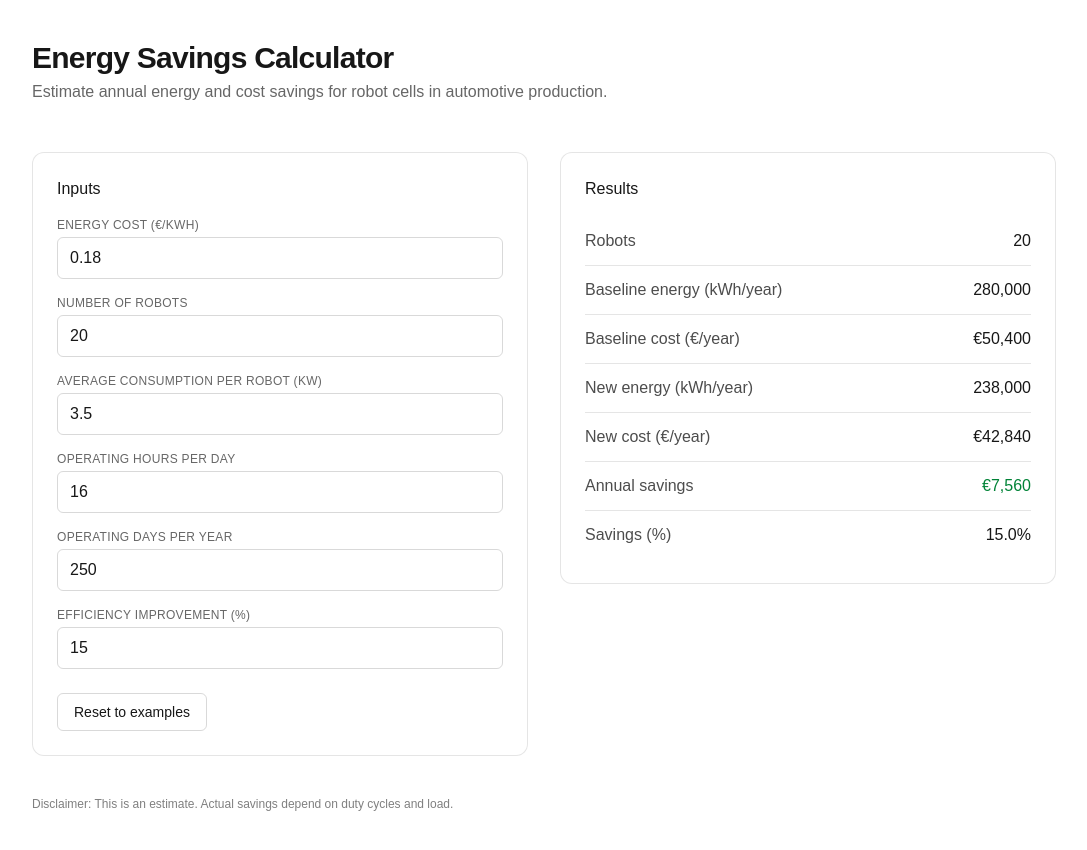
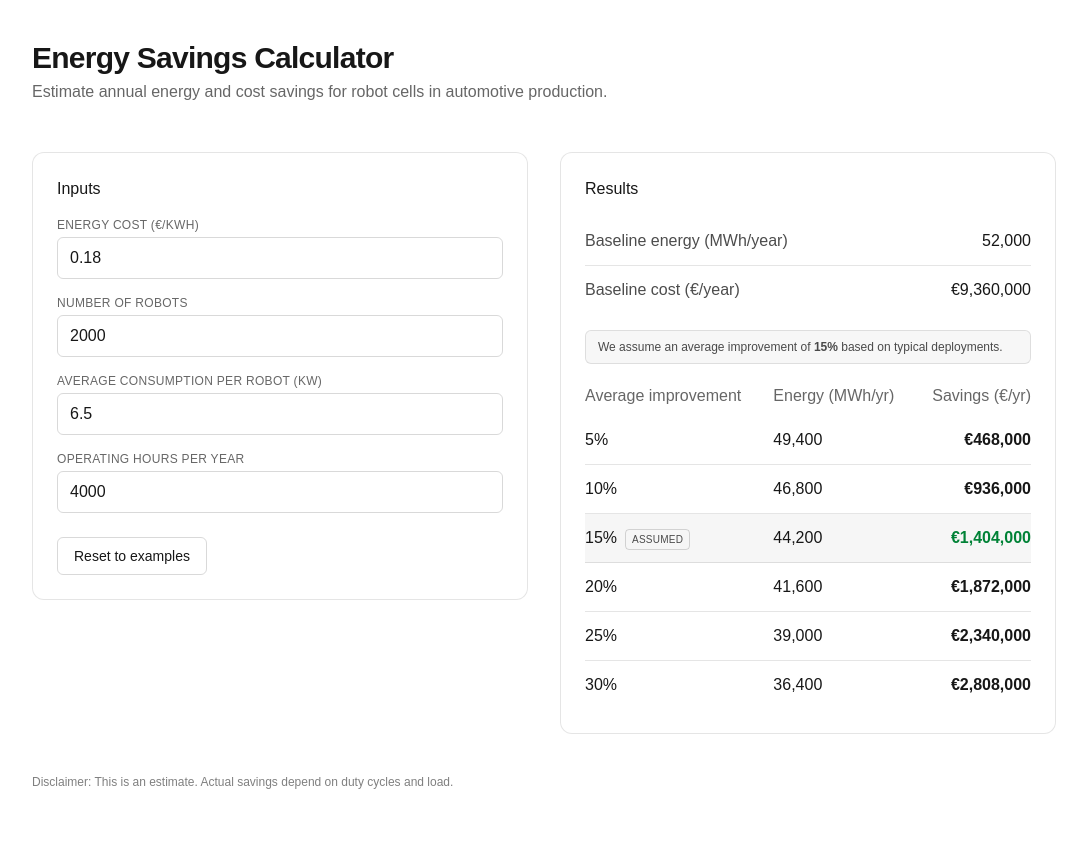
Before and after one commit to deusXmachina-dev/energy-optimisation-calculator, a Next.js app: page / in a window 1280 px wide. Shown: the whole page, without its empty margins (96-1183 px from the left). Built offline with nearby package versions, Linux system fonts and the light colour scheme.

Commit message:
make it nicer

```diff
--- a/app/page.tsx
+++ b/app/page.tsx
@@ -6,9 +6,7 @@ type CalculatorInputs = {
   energyCostPerKwh: number;
   numberOfRobots: number;
   averageConsumptionKw: number;
-  operatingHoursPerDay: number;
-  operatingDaysPerYear: number;
-  efficiencyImprovementPercent: number;
+  operatingHoursPerYear: number;
 };
 
 const currency = new Intl.NumberFormat(undefined, {
@@ -17,23 +15,22 @@ const currency = new Intl.NumberFormat(undefined, {
   maximumFractionDigits: 0,
 });
 
-const numberFmt = new Intl.NumberFormat(undefined, {
-  maximumFractionDigits: 0,
+const mwhFmt = new Intl.NumberFormat(undefined, {
+  maximumFractionDigits: 1,
 });
 
 export default function Home() {
   const [inputs, setInputs] = useState<CalculatorInputs>({
     energyCostPerKwh: 0.18,
-    numberOfRobots: 20,
-    averageConsumptionKw: 3.5,
-    operatingHoursPerDay: 16,
-    operatingDaysPerYear: 250,
-    efficiencyImprovementPercent: 15,
+    numberOfRobots: 2000,
+    averageConsumptionKw: 6.5,
+    operatingHoursPerYear: 4000,
   });
 
   const update = (key: keyof CalculatorInputs) =>
     (value: string) => {
-      const parsed = Number(value);
+      const sanitized = value.replace(/,/g, ".").trim();
+      const parsed = Number(sanitized);
       setInputs((prev) => ({ ...prev, [key]: isNaN(parsed) ? 0 : parsed }));
     };
 
@@ -41,24 +38,35 @@ export default function Home() {
     const baselineKwhPerYear =
       inputs.numberOfRobots *
       inputs.averageConsumptionKw *
-      inputs.operatingHoursPerDay *
-      inputs.operatingDaysPerYear;
+      inputs.operatingHoursPerYear;
 
     const baselineCost = baselineKwhPerYear * inputs.energyCostPerKwh;
+    const baselineMwhPerYear = baselineKwhPerYear / 1000;
 
-    const factor = Math.max(0, 1 - inputs.efficiencyImprovementPercent / 100);
-    const newKwhPerYear = baselineKwhPerYear * factor;
-    const newCost = baselineCost * factor;
-    const annualSavings = baselineCost - newCost;
-    const savingsPercent = baselineCost > 0 ? (annualSavings / baselineCost) * 100 : 0;
+    const improvements = [5, 10, 15, 20, 25, 30];
+    const scenarios = improvements.map((pct) => {
+      const factor = Math.max(0, 1 - pct / 100);
+      const newKwhPerYear = baselineKwhPerYear * factor;
+      const newCost = baselineCost * factor;
+      const annualSavings = baselineCost - newCost;
+      const savingsPercent = baselineCost > 0 ? (annualSavings / baselineCost) * 100 : 0;
+      return {
+        pct,
+        newKwhPerYear,
+        newMwhPerYear: newKwhPerYear / 1000,
+        newCost,
+        annualSavings,
+        savingsPercent,
+        highlight: pct === 15,
+        assumed: pct === 15,
+      };
+    });
 
     return {
       baselineKwhPerYear,
+      baselineMwhPerYear,
       baselineCost,
-      newKwhPerYear,
-      newCost,
-      annualSavings,
-      savingsPercent,
+      scenarios,
     };
   }, [inputs]);
 
@@ -83,6 +91,7 @@ export default function Home() {
                   value={String(inputs.energyCostPerKwh)}
                   min={0}
                   step="0.01"
+                  type="text"
                   onChange={update("energyCostPerKwh")}
                 />
                 <Field
@@ -97,29 +106,15 @@ export default function Home() {
                   value={String(inputs.averageConsumptionKw)}
                   min={0}
                   step="0.1"
+                  type="text"
                   onChange={update("averageConsumptionKw")}
                 />
                 <Field
-                  label="Operating hours per day"
-                  value={String(inputs.operatingHoursPerDay)}
+                  label="Operating hours per year"
+                  value={String(inputs.operatingHoursPerYear)}
                   min={0}
                   step="1"
-                  onChange={update("operatingHoursPerDay")}
-                />
-                <Field
-                  label="Operating days per year"
-                  value={String(inputs.operatingDaysPerYear)}
-                  min={0}
-                  step="1"
-                  onChange={update("operatingDaysPerYear")}
-                />
-                <Field
-                  label="Efficiency improvement (%)"
-                  value={String(inputs.efficiencyImprovementPercent)}
-                  min={0}
-                  max={100}
-                  step="1"
-                  onChange={update("efficiencyImprovementPercent")}
+                  onChange={update("operatingHoursPerYear")}
                 />
 
                 <div className="pt-2">
@@ -128,11 +123,9 @@ export default function Home() {
                     onClick={() =>
                       setInputs({
                         energyCostPerKwh: 0.18,
-                        numberOfRobots: 20,
-                        averageConsumptionKw: 3.5,
-                        operatingHoursPerDay: 16,
-                        operatingDaysPerYear: 250,
-                        efficiencyImprovementPercent: 15,
+                        numberOfRobots: 2000,
+                        averageConsumptionKw: 6.5,
+                        operatingHoursPerYear: 4000,
                       })
                     }
                     className="w-full md:w-auto inline-flex items-center justify-center rounded-md border border-black/15 dark:border-white/20 px-4 py-2 text-sm font-medium hover:bg-black/5 dark:hover:bg-white/10 transition-colors"
@@ -148,15 +141,36 @@ export default function Home() {
             <div className="rounded-xl border border-black/10 dark:border-white/15 p-5 md:p-6 bg-white/50 dark:bg-black/30 backdrop-blur">
               <h2 className="text-base font-medium mb-4">Results</h2>
               <div className="overflow-x-auto">
+                <div className="mb-4">
+                  <table className="w-full text-sm md:text-base">
+                    <tbody className="divide-y divide-black/10 dark:divide-white/10">
+                      <Row label="Baseline energy (MWh/year)" value={mwhFmt.format(results.baselineMwhPerYear)} />
+                      <Row label="Baseline cost (€/year)" value={currency.format(results.baselineCost)} />
+                    </tbody>
+                  </table>
+                </div>
+                <div className="mb-3 rounded-md border border-black/10 dark:border-white/15 bg-black/[.03] dark:bg-white/[.04] px-3 py-2 text-xs text-black/70 dark:text-white/70">
+                  We assume an average improvement of <span className="font-semibold">15%</span> based on typical deployments.
+                </div>
                 <table className="w-full text-sm md:text-base">
+                  <thead>
+                    <tr className="text-left text-black/60 dark:text-white/60">
+                      <th className="py-2 pr-4 font-normal">Average improvement</th>
+                      <th className="py-2 pr-4 font-normal">Energy (MWh/yr)</th>
+                      <th className="py-2 text-right font-normal">Savings (€/yr)</th>
+                    </tr>
+                  </thead>
                   <tbody className="divide-y divide-black/10 dark:divide-white/10">
-                    <Row label="Robots" value={numberFmt.format(inputs.numberOfRobots)} />
-                    <Row label="Baseline energy (kWh/year)" value={numberFmt.format(results.baselineKwhPerYear)} />
-                    <Row label="Baseline cost (€/year)" value={currency.format(results.baselineCost)} />
-                    <Row label="New energy (kWh/year)" value={numberFmt.format(results.newKwhPerYear)} />
-                    <Row label="New cost (€/year)" value={currency.format(results.newCost)} />
-                    <Row label="Annual savings" value={currency.format(results.annualSavings)} emphasis />
-                    <Row label="Savings (%)" value={`${results.savingsPercent.toFixed(1)}%`} />
+                    {results.scenarios.map((s) => (
+                      <ScenarioRow
+                        key={s.pct}
+                        improvement={`${s.pct}%`}
+                        energy={mwhFmt.format(s.newMwhPerYear)}
+                        savings={currency.format(s.annualSavings)}
+                        highlight={s.highlight}
+                        assumed={s.assumed}
+                      />
+                    ))}
                   </tbody>
                 </table>
               </div>
@@ -179,6 +193,7 @@ function Field({
   step,
   min,
   max,
+  type = "number",
 }: {
   label: string;
   value: string;
@@ -186,12 +201,13 @@ function Field({
   step?: string;
   min?: number;
   max?: number;
+  type?: "text" | "number";
 }) {
   return (
     <label className="block">
       <span className="block text-xs uppercase tracking-wide text-black/60 dark:text-white/60 mb-1">{label}</span>
       <input
-        type="number"
+        type={type}
         inputMode="decimal"
         value={value}
         onChange={(e) => onChange(e.target.value)}
@@ -212,3 +228,30 @@ function Row({ label, value, emphasis }: { label: string; value: string; emphasi
     </tr>
   );
 }
+
+function ScenarioRow({
+  improvement,
+  energy,
+  savings,
+  highlight,
+  assumed,
+}: {
+  improvement: string;
+  energy: string;
+  savings: string;
+  highlight?: boolean;
+  assumed?: boolean;
+}) {
+  return (
+    <tr className={highlight ? "bg-black/[.035] dark:bg-white/[.06]" : ""}>
+      <td className={`py-3 pr-4 ${highlight ? "font-medium" : ""}`}>
+        <span>{improvement}</span>
+        {assumed ? (
+          <span className="ml-2 inline-flex items-center rounded-sm border border-black/15 dark:border-white/20 px-1.5 py-0.5 text-[10px] uppercase tracking-wide text-black/70 dark:text-white/70">Assumed</span>
+        ) : null}
+      </td>
+      <td className="py-3 pr-4">{energy}</td>
+      <td className={`py-3 text-right font-semibold ${highlight ? "text-green-700 dark:text-green-400" : ""}`}>{savings}</td>
+    </tr>
+  );
+}
```
